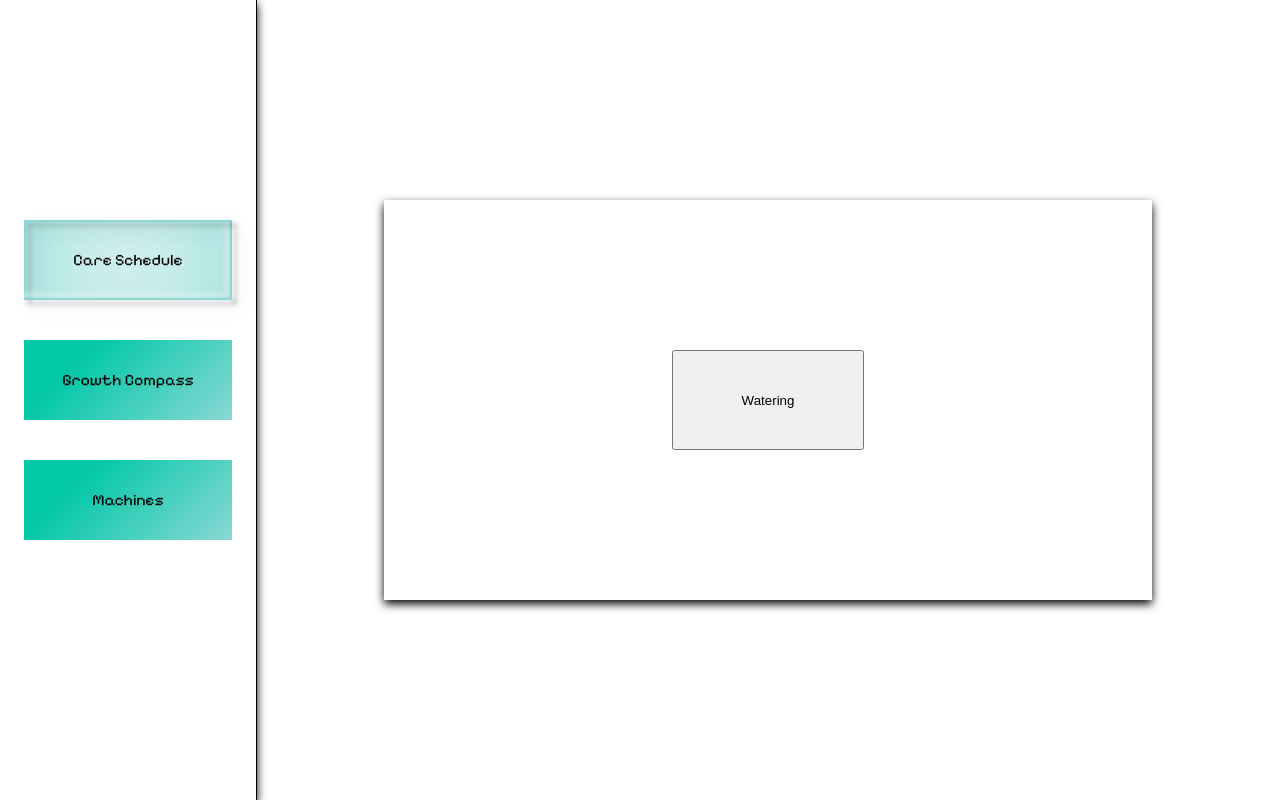
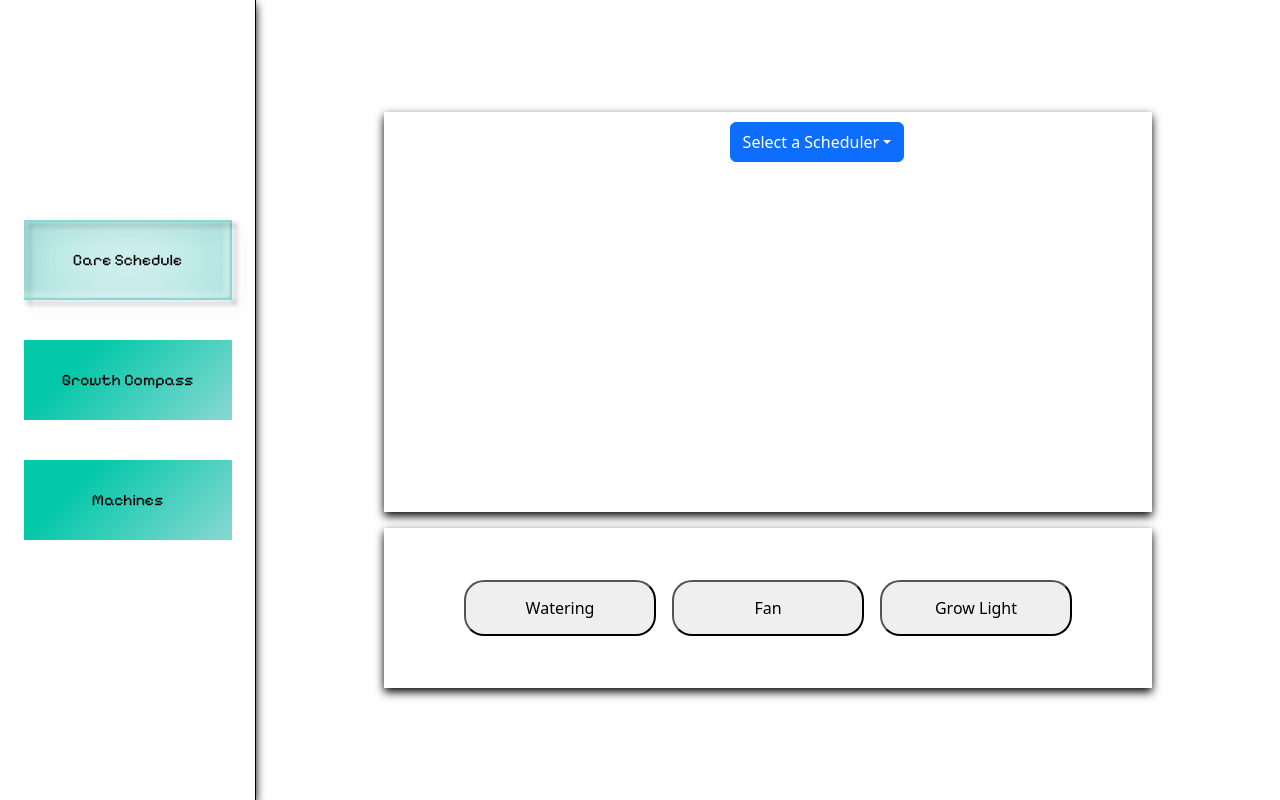
Before and after one commit to Koi-Fis/senior-design, a React (Vite) app in the folder egg/: page / in a window 1280 px wide. Both pictures are taken after a click on the button "Care Schedule". Built offline with nearby package versions, Linux system fonts and the light colour scheme.

Commit message:
added bootstrap

```diff
--- a/egg/package.json
+++ b/egg/package.json
@@ -10,7 +10,9 @@
     "preview": "vite preview"
   },
   "dependencies": {
+    "bootstrap": "^5.3.7",
     "react": "^18.2.0",
+    "react-bootstrap": "^2.10.10",
     "react-dom": "^18.2.0",
     "vite-tsconfig-paths": "^5.1.4"
   },
--- a/egg/src/care-schedule/care-schedule.css
+++ b/egg/src/care-schedule/care-schedule.css
@@ -2,7 +2,9 @@
 
 .landing-page {
   display: flex;
+  flex-direction: column;
   flex: 1;
+  gap: 1rem;
   height: 100vh;
   width: 100vw;
   background-color: rgb(255, 255, 255);
@@ -13,7 +15,7 @@
 
 .schedule-container{
   display: flex;
-  align-items: center;
+  /*align-items: center;*/
   justify-content: center;
   width: 60%;
   height: 50%;
@@ -24,12 +26,34 @@
 
 }
 
-.watering-btn {
+.schedule-drop{
+  display: flex;
+  width: 10%;
+  height: 10%;
+  margin-top: 10px;
+}
+
+
+.manual-ctrl{
+  display: flex;
+  align-items: center;
+  justify-content: center;
+  gap: 1rem;
+  width: 60%;
+  height: 20%;
+  margin-left: 20%;
+  background-color: rgb(255, 255, 255);
+  border: soilid rgba(0,0,0,0);
+  filter: drop-shadow(0px 4px 5px  rgb(0, 0, 0));
+}
+
+.manual-btns{
   display: flex;
   flex-direction: column;
   align-items: center;
   justify-content: center;
   width: 25%;
-  height: 25%;
+  height: 35%;
+  border-radius: 20px;
 
 }
--- a/egg/src/care-schedule/care-schedule.tsx
+++ b/egg/src/care-schedule/care-schedule.tsx
@@ -1,9 +1,13 @@
+import 'bootstrap/dist/css/bootstrap.min.css';
+import Dropdown from 'react-bootstrap/Dropdown';
+import DropdownButton from 'react-bootstrap/DropdownButton';
 import './care-schedule.css';
+
 
 function CareSchedule() {
   const turnOnPump = async() => {
     try{
-      const response = await fetch("http://192.168.50.169/fan2/off");
+      const response = await fetch("http://192.168.50.169/pump/off");
       if (!response.ok) throw new Error('HTTP error! status: Failed to turn on pump');
       console.log("Pump turned on successfully");
       } catch (error) {
@@ -15,8 +19,18 @@ function CareSchedule() {
     <div className ="landing-page">
       <div className = "schedule-container">
 
-        <button onClick={turnOnPump} className="watering-btn">Watering</button>
+      <DropdownButton className = "schedule-drop" id="dropdown-basic-button" title="Select a Scheduler">
+      <Dropdown.Item href="#/action-1">schedule water</Dropdown.Item>
+      <Dropdown.Item href="#/action-2">schedule fan</Dropdown.Item>
+      <Dropdown.Item href="#/action-3">schedule grow light</Dropdown.Item>
+      </DropdownButton>
+      </div>
 
+      <div className = "manual-ctrl">
+
+        <button onClick={turnOnPump} className="watering-btn manual-btns">Watering</button>
+        <button className="Fan-btn manual-btns">Fan</button>
+        <button className="Light-btn manual-btns">Grow Light</button>
       </div>
 
     </div>
```
Also changed, not shown: 1 other file (tests, documents, lock files or other folders).
